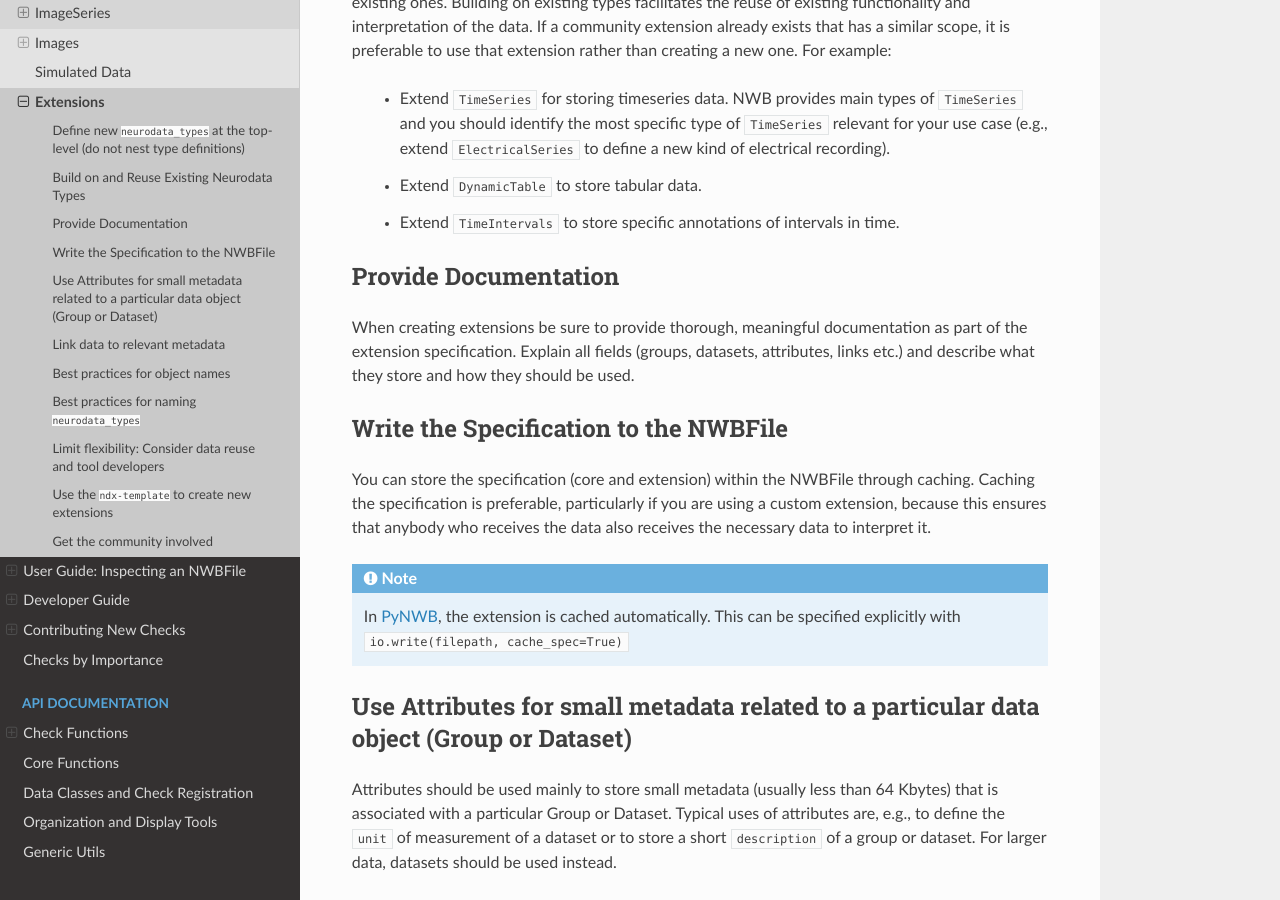
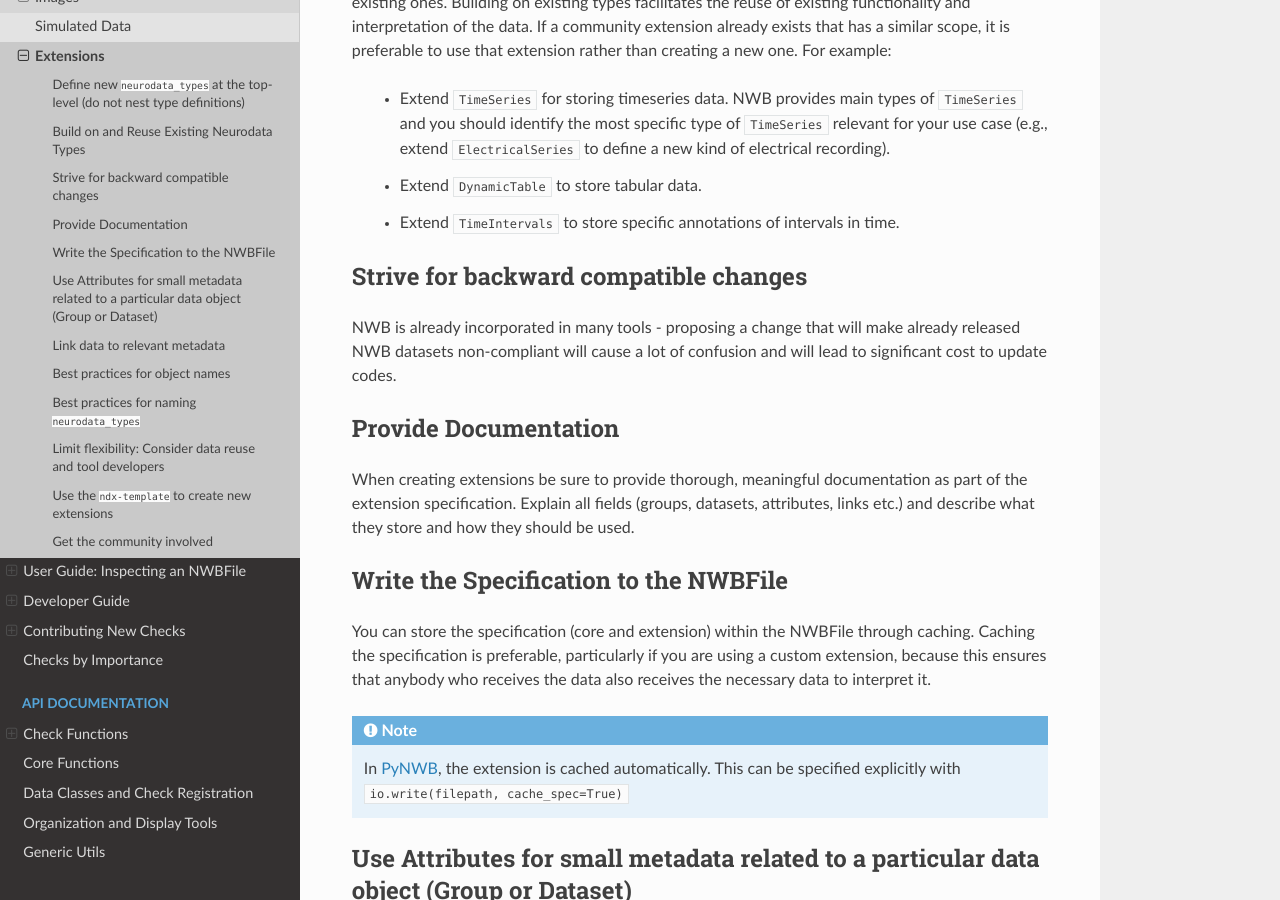
Before and after one commit to NeurodataWithoutBorders/nwbinspector, a Sphinx documentation site: the page built from docs/best_practices/extensions.rst, in a window 1280 px wide and 900 px high, scrolled down 1414 px. Built offline with Sphinx 7.4.7 and the Read the Docs theme 3.1.0, drawn with Linux system fonts in a browser that asks for light colours; the version number is read from the project's files by our own code.

Commit message:
Update docs/best_practices/extensions.rst
Co-authored-by: Oliver Ruebel <oruebel@users.noreply.github.com>

```diff
--- a/docs/best_practices/extensions.rst
+++ b/docs/best_practices/extensions.rst
@@ -115,6 +115,12 @@ similar scope, it is preferable to use that extension rather than creating a new
 * Extend ``DynamicTable`` to store tabular data.
 * Extend ``TimeIntervals`` to store specific annotations of intervals in time.
 
+Strive for backward compatible changes
+~~~~~~~~~~~~~~~~~~~~~~~~~~~~~~~~~~~~~~~~~~~
+
+NWB is already incorporated in many tools - proposing a change that will make already released NWB datasets non-compliant will cause a lot of confusion and will lead to significant cost to update codes.
+
+
 
 Provide Documentation
 ~~~~~~~~~~~~~~~~~~~~~
```
